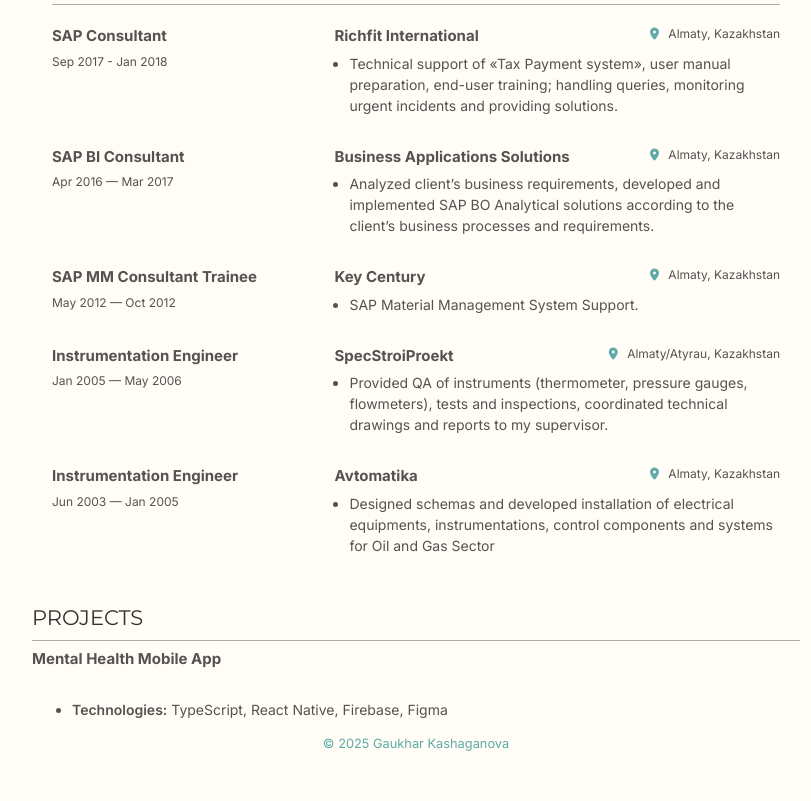
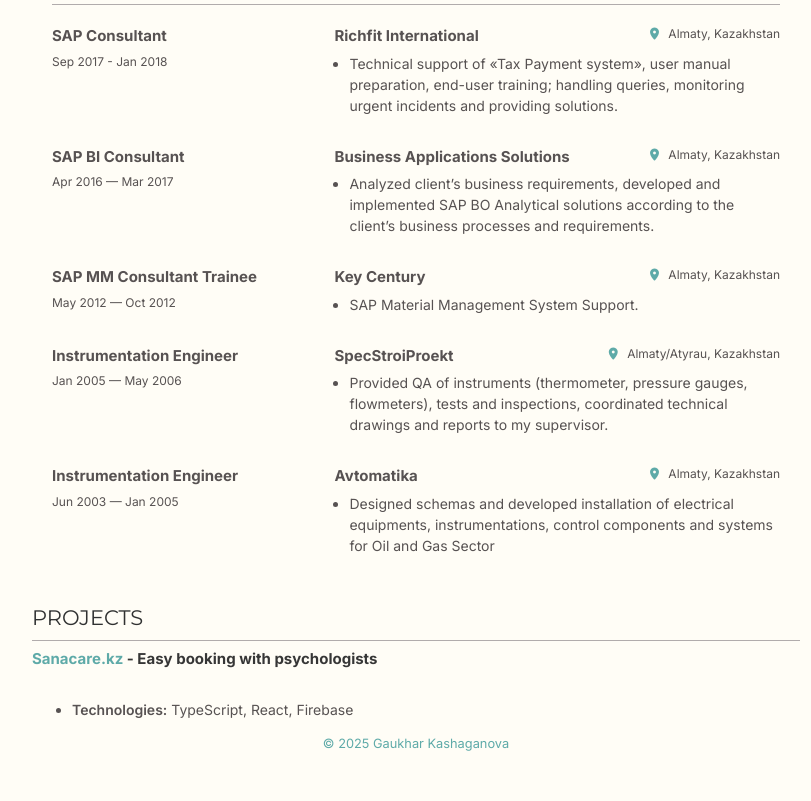
Before and after one commit to gaukharka/gaukharka.github.io, a plain HTML site: page index.html in a window 1280 px wide. Shown: the part 1978-2779 px from the top of the page, without its empty margins (224-1035 px from the left). Drawn offline with Linux system fonts and the light colour scheme.

Commit message:
adds project

```diff
--- a/index.html
+++ b/index.html
@@ -56,7 +56,7 @@
           <h2>SUMMARY</h2>
           <hr />
           <p>
-            Experienced Frontend Developer with 3+ years of frontend development expertise and a strong background in industrial
+            Experienced Frontend Developer with 4+ years of frontend development expertise and a strong background in industrial
             engineering. Proficient in modern frontend technologies (React, Vue.js, TypeScript) and backend tools (Node.js, Java).
             Passionate about building scalable, user-friendly applications and exploring emerging technologies like AI/LLM. Seeking
             opportunities to contribute to innovative projects while continuing to grow as a developer.
@@ -372,13 +372,13 @@
 
           <div class="projects-list">
             <div class="project-item">
-              <p class="project-name">Mental Health Mobile App </p>
+              <a href="www.sanacre.kz"><p class="project-name"><span class="project-subname">Sanacare.kz</span> - Easy booking with psychologists</p></a>
               <!-- <p>|</p> -->
               <!-- <p class="experience-date"> Feb 2025 – Present</p> -->
             </div>
             <div class="project-description">
               <ul>
-                <li><p><span>Technologies:</span> TypeScript, React Native, Firebase, Figma</p></li>
+                <li><p><span>Technologies:</span> TypeScript, React, Firebase</p></li>
               </ul>
             </div>
           </div>
--- a/style.css
+++ b/style.css
@@ -366,6 +366,10 @@
   font-weight: 600;
 }
 
+.project-subname {
+  color: #5eaaa8;
+}
+
 footer {
   font-size: 0.8rem;
   color: #5eaaa8;
```
